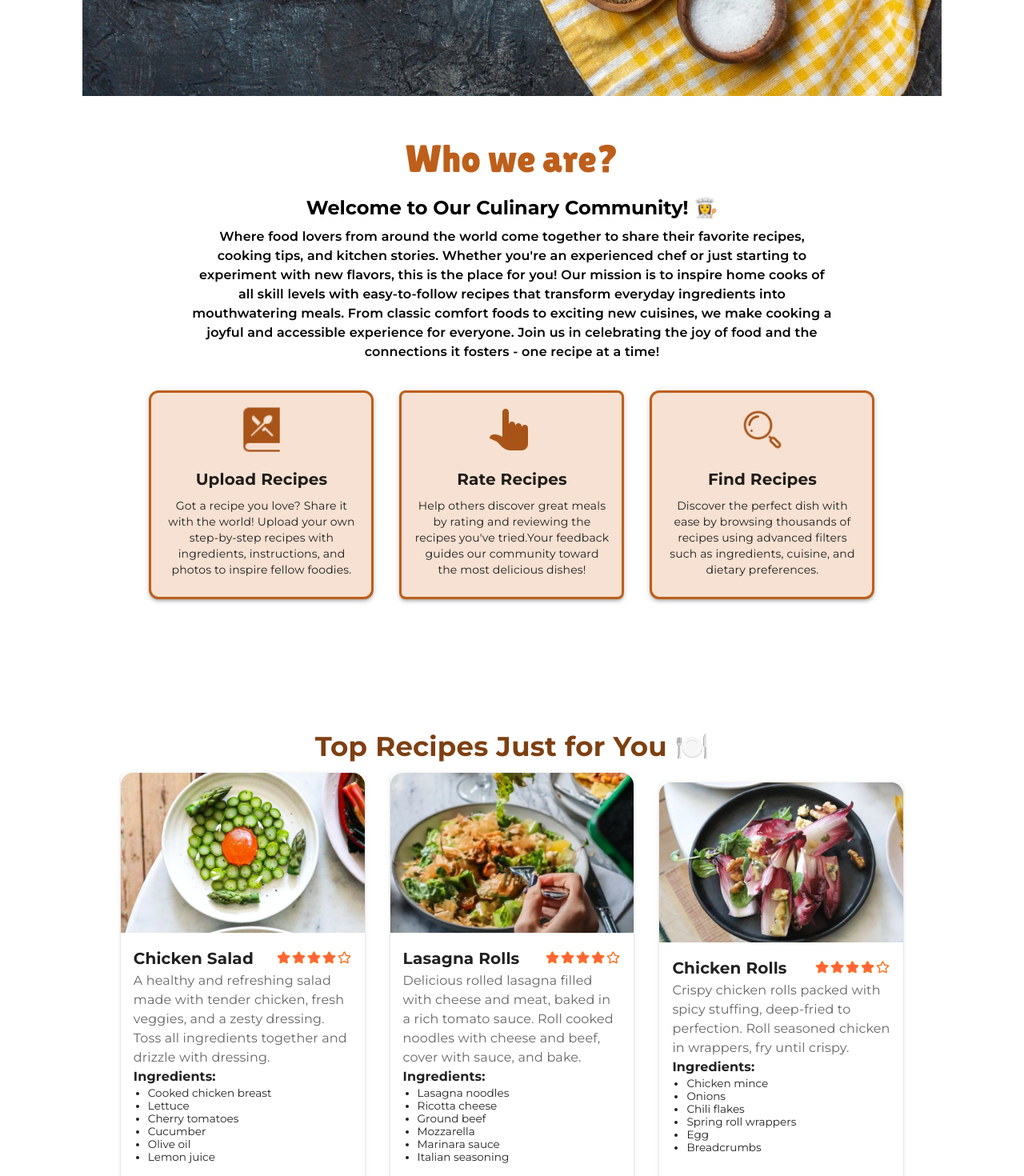
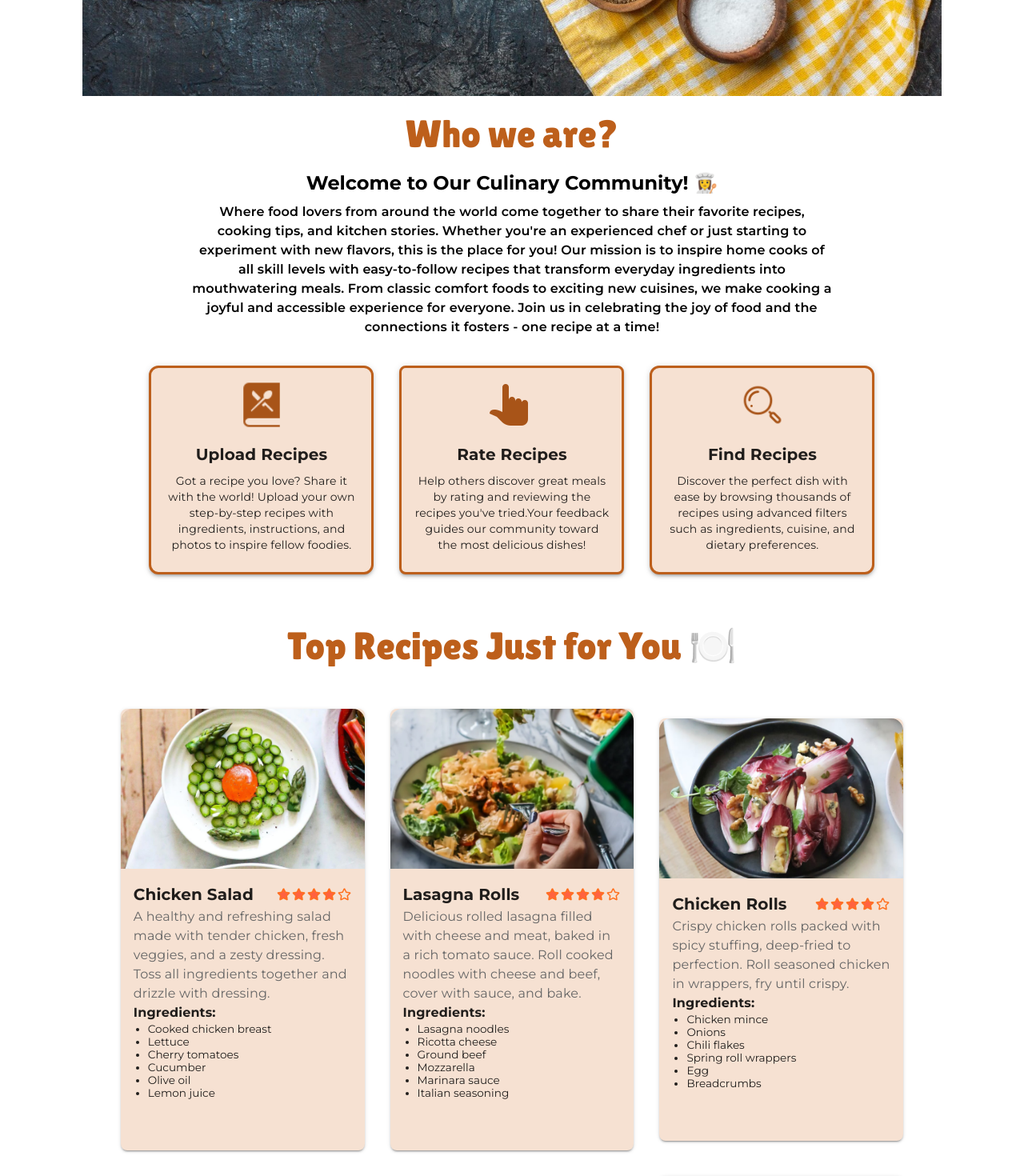
Before and after one commit to yehaniharshika/recipe-sharing-platform-treinetic-practical-assignment, a React (Vite) app: page / in a window 1280 px wide. Shown: the part 640-2110 px from the top of the page at 80% size. Built offline with nearby package versions, Linux system fonts and the light colour scheme; some icons are missing.

Commit message:
updated files

```diff
--- a/src/components/About/About.tsx
+++ b/src/components/About/About.tsx
@@ -19,7 +19,7 @@ const About = () => {
         flexDirection: "column",
         alignItems: "center",
         justifyContent: "center",
-        minHeight: "80vh",
+        minHeight: "70vh",
         padding: "20px",
       }}
     >
--- a/src/components/RecipeItem/RecipeItem.css
+++ b/src/components/RecipeItem/RecipeItem.css
@@ -7,7 +7,7 @@
     transition: 0.3s;
     animation: fadeIn 1s;
     border-radius: 15px;
-    background-color: #fbf0e9;
+    background-color: #f6e1d2;
   }
 
   /* Hover effect for the card */
--- a/src/components/RecipeItem/RecipeItem.tsx
+++ b/src/components/RecipeItem/RecipeItem.tsx
@@ -31,7 +31,7 @@ const RecipeItem: React.FC<RecipeItemProps> = ({
     <Card
       className="recipe-item"
       key={id}
-      sx={{ width: "100%", borderRadius: 2, boxShadow: 2 }}
+      sx={{ width: "100%", borderRadius: 2, boxShadow: 2 ,backgroundColor:"#f6e1d2"}}
     >
       <div className="recipe-item-img-container">
         <img src={image} alt={name} className="recipe-item-image" />
--- a/src/components/RecipesDisplay/RecipesDisplay.tsx
+++ b/src/components/RecipesDisplay/RecipesDisplay.tsx
@@ -8,12 +8,11 @@ const RecipesDisplay: React.FC = () => {
   return (
     <Box className="recipes-display" id="recipes-display" sx={{ px: { xs: 2, md: 6 }, py: 4 }}>
       <Typography
-        variant="h4"
-        fontWeight={700}
+        variant="h3"
         textAlign="center"
         color="#7e3f12"
         gutterBottom
-        sx={{ fontFamily: 'Montserrat, sans-serif',marginTop:"80px"}}
+        sx={{fontFamily: "'Lilita One', sans-serif", color: "#bd5f1b" ,marginTop:"10px"}}
       >
         Top Recipes Just for You 🍽️
       </Typography>
@@ -25,6 +24,7 @@ const RecipesDisplay: React.FC = () => {
         gap={4}
         justifyContent="center"
         alignItems="stretch"
+        sx={{marginTop:"50px"}}
       >
         {recipe_list.map((item) => (
           <RecipeItem
```
